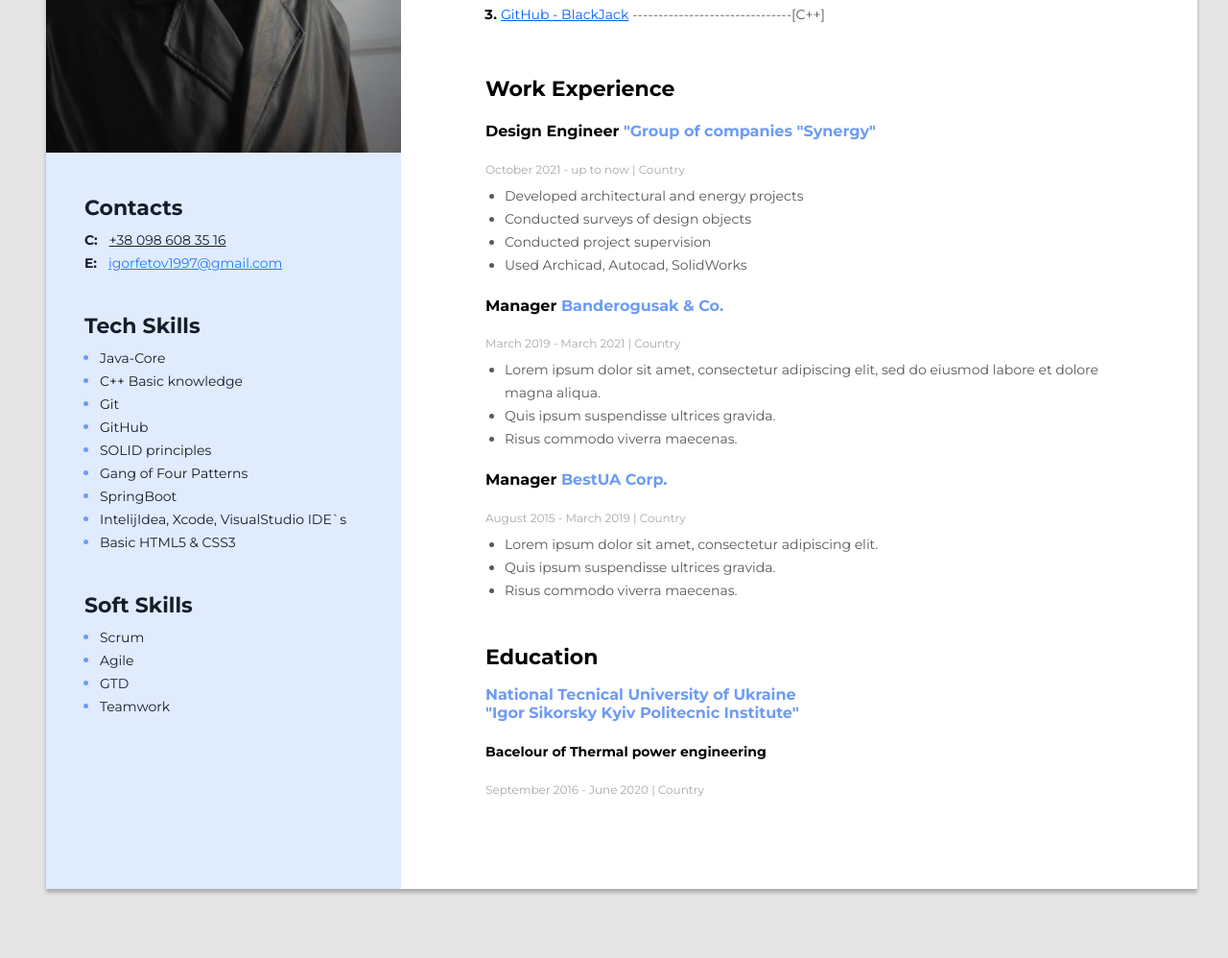
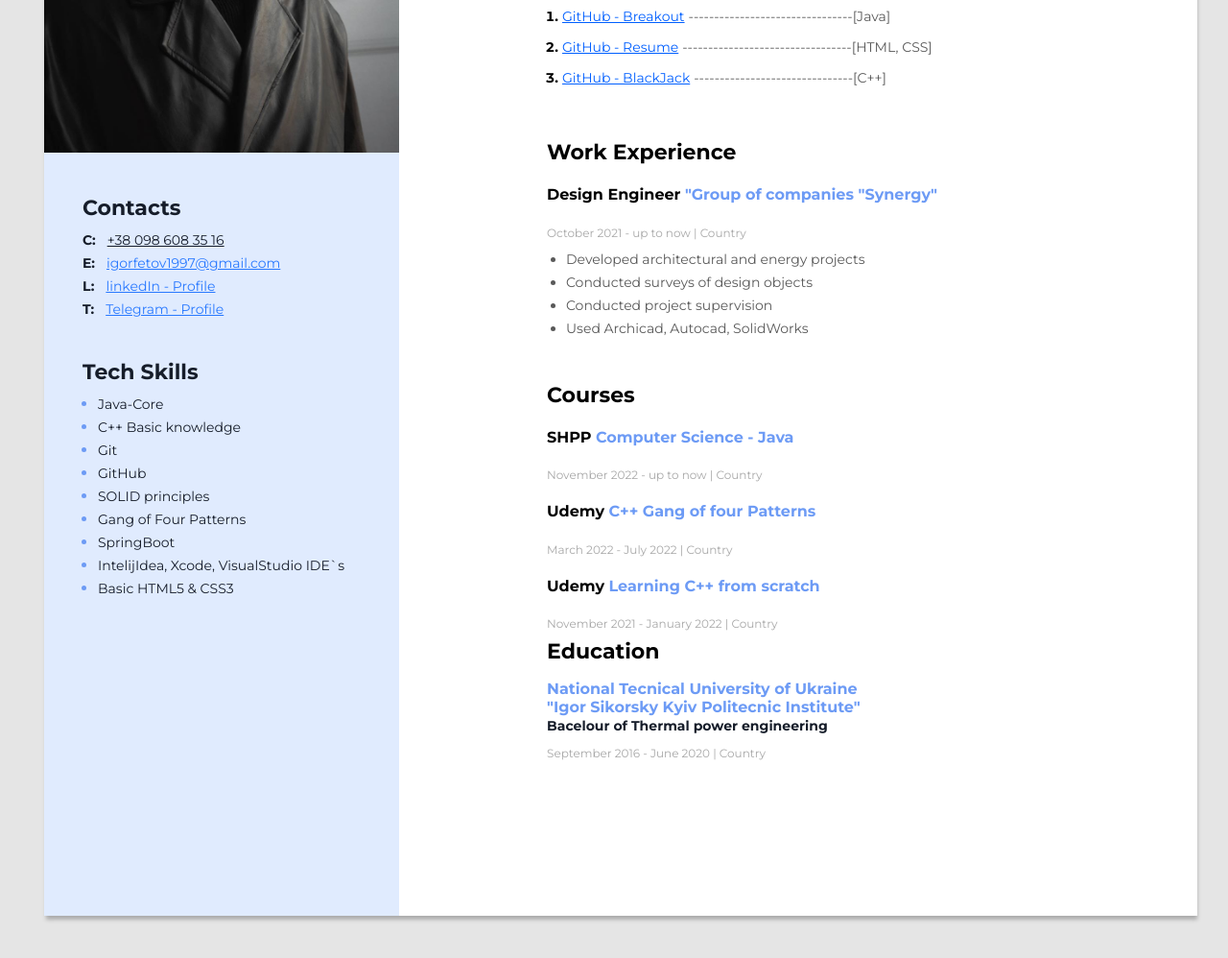
Before and after one commit to Gamemod13/Resume, a plain HTML site: page index.html in a window 1280 px wide. Shown: the part 484-1482 px from the top of the page at 96% size. Before the commit the page ends 1458 px from the top, so only its background shows below. Drawn offline with Linux system fonts and the light colour scheme.

Commit message:
Updated resume. Add links.

```diff
--- a/css/styles.css
+++ b/css/styles.css
@@ -15,8 +15,9 @@ body {
 
 /* Main content */
 .main-content {
-    padding: 88px;
+    padding: 154px;
 }
+
 .main-content-title {
     font-style: normal;
     font-weight: 700;
@@ -60,7 +61,7 @@ body {
 
 /* Projects */
 .projects-container {
-margin: 0 0 52px 0;
+    margin: 0 0 52px 0;
 }
 
 .project-item {
@@ -98,6 +99,7 @@ margin: 0 0 52px 0;
 .sidebar {
     width: 370px;
     background: #E0EBFE;
+    padding: 0 0 0 0;
 }
 
 .my-photo {
@@ -125,7 +127,8 @@ margin: 0 0 52px 0;
     margin-bottom: 44px;
 }
 
-.work-expirience-position {
+.work-expirience-position,
+.course-title {
     font-style: normal;
     font-weight: 700;
     font-size: 16px;
@@ -138,11 +141,13 @@ margin: 0 0 52px 0;
 }
 
 .work-expirience-company,
-.university-name {
+.university-name,
+.course-speciality {
     color: #6D9BF5;
     width: 340px;
     margin: 12px 0 12px 0;
 }
+
 .period {
     font-style: normal;
     font-weight: 400;
@@ -167,11 +172,13 @@ margin: 0 0 52px 0;
 
 /* Education */
 
-.education-speciality{
+.education-speciality {
     font-style: normal;
-font-weight: 700;
-font-size: 14px;
-line-height: 17px;
+    font-weight: 700;
+    font-size: 14px;
+    line-height: 17px;
+    color: #161D2A;
+    margin: 34px 0 12px 0;
 }
 
 /* Contaxt */
--- a/index.html
+++ b/index.html
@@ -36,16 +36,34 @@
           <h3 class="main-content-title">Projects</h3>
           <ol class="project-list">
             <li class="project-item">
-              <a href="https://github.com/Gamemod13" class="project-item-link">GitHub - PetProject</a>
-              <span class="projects-item-description">------------------------------[Java]</span>
+              <a
+                href="https://github.com/Gamemod13/Breakout"
+                class="project-item-link"
+                >GitHub - Breakout</a
+              >
+              <span class="projects-item-description"
+                >--------------------------------[Java]</span
+              >
             </li>
             <li class="project-item">
-              <a href="https://github.com/Gamemod13/Resume" class="project-item-link">GitHub - Resume</a>
-              <span class="projects-item-description">---------------------------------[HTML, CSS]</span>
+              <a
+                href="https://github.com/Gamemod13/Resume"
+                class="project-item-link"
+                >GitHub - Resume</a
+              >
+              <span class="projects-item-description"
+                >---------------------------------[HTML, CSS]</span
+              >
             </li>
             <li class="project-item">
-              <a href="https://github.com/Gamemod13/Blackjack" class="project-item-link">GitHub - BlackJack</a>
-              <span class="projects-item-description">-------------------------------[C++]</span>
+              <a
+                href="https://github.com/Gamemod13/Blackjack"
+                class="project-item-link"
+                >GitHub - BlackJack</a
+              >
+              <span class="projects-item-description"
+                >-------------------------------[C++]</span
+              >
             </li>
           </ol>
         </div>
@@ -54,40 +72,51 @@
           <h3 class="main-content-title">Work Experience</h3>
           <!-- First Company -->
           <div class="work-expirience-place">
-            <h4 class="work-expirience-position">Design Engineer
-              <span class="work-expirience-company">"Group of companies "Synergy"</span> </h4>
+            <h4 class="work-expirience-position">
+              Design Engineer
+              <span class="work-expirience-company"
+                >"Group of companies "Synergy"</span
+              >
+            </h4>
             <p class="period">October 2021 - up to now | Country</p>
             <ul class="work-duties-list">
-              <li class="work-duties">Developed architectural and energy projects</li>
+              <li class="work-duties">
+                Developed architectural and energy projects
+              </li>
               <li class="work-duties">Conducted surveys of design objects</li>
               <li class="work-duties">Conducted project supervision</li>
               <li class="work-duties">Used Archicad, Autocad, SolidWorks</li>
             </ul>
           </div>
-          <!-- Second Company -->
-          <div class="work-expirience-place">
-            <h4 class="work-expirience-position">Manager
-              <span class="work-expirience-company">Banderogusak & Co.</span></h4>
-            <p class="period">March 2019 - March 2021 | Country</p>
-            <ul class="work-duties-list">
-              <li class="work-duties">
-                Lorem ipsum dolor sit amet, consectetur adipiscing elit, sed do
-                eiusmod labore et dolore magna aliqua.
-              </li>
-              <li class="work-duties">Quis ipsum suspendisse ultrices gravida.</li>
-              <li class="work-duties">Risus commodo viverra maecenas.</li>
-            </ul>
-          </div>
-          <!-- Third Company -->
-          <div class="work-expirience-place">
-            <h4 class="work-expirience-position">Manager
-              <span class="work-expirience-company">BestUA Corp.</span></h4>
-            <p class="period">August 2015 - March 2019 | Country</p>
-            <ul class="work-duties-list">
-              <li class="work-duties">Lorem ipsum dolor sit amet, consectetur adipiscing elit.</li>
-              <li class="work-duties">Quis ipsum suspendisse ultrices gravida.</li>
-              <li class="work-duties">Risus commodo viverra maecenas.</li>
-            </ul>
+        </div>
+        <!-- Courses -->
+        <div>
+          <h3 class="main-content-title">Courses</h3>
+          <div>
+            <!-- First Course -->
+            <div>
+              <h4 class="course-title">
+                SHPP
+                <span class="course-speciality">Computer Science - Java</span>
+              </h4>
+              <p class="period">November 2022 - up to now | Country</p>
+            </div>
+            <!-- Second Course -->
+            <div>
+              <h4 class="course-title">
+                Udemy
+                <span class="course-speciality">C++ Gang of four Patterns</span>
+              </h4>
+              <p class="period">March 2022 - July 2022 | Country</p>
+            </div>
+            <!-- Third Course -->
+            <div>
+              <h4 class="course-title">
+                Udemy
+                <span class="course-speciality">Learning C++ from scratch</span>
+              </h4>
+              <p class="period">November 2021 - January 2022 | Country</p>
+            </div>
           </div>
         </div>
         <!-- Educations -->
@@ -97,8 +126,10 @@
             <h4 class="university-name">
               National Tecnical University of Ukraine "Igor Sikorsky Kyiv
               Politecnic Institute"
+              <span class="education-speciality">
+                Bacelour of Thermal power engineering</span
+              >
             </h4>
-            <h5 class="education-speciality">Bacelour of Thermal power engineering</h5>
             <p class="period">September 2016 - June 2020 | Country</p>
           </div>
         </div>
@@ -117,10 +148,29 @@
           <h3 class="sidebar-title">Contacts</h3>
           <p class="contacts-item">
             <span class="contact-type">C: </span>
-            <a href="tel:+380986083516" class="contacts-number">+38 098 608 35 16</a></p>
+            <a href="tel:+380986083516" class="contacts-number"
+              >+38 098 608 35 16</a
+            >
+          </p>
           <p class="contacts-item">
             <span class="contact-type">E: </span>
-            <a href="mailto:igorfetov1997@gmail.com" class="contacts-email">igorfetov1997@gmail.com</a>
+            <a href="mailto:igorfetov1997@gmail.com" class="contacts-email"
+              >igorfetov1997@gmail.com</a
+            >
+          </p>
+          <p class="contacts-item">
+            <span class="contact-type">L: </span>
+            <a
+              href="https://www.linkedin.com/in/ihor-fetov-3537581ba"
+              class="contacts-email"
+              >linkedIn - Profile</a
+            >
+          </p>
+          <p class="contacts-item">
+            <span class="contact-type">T: </span>
+            <a href="https://telegram.me/gared12" class="contacts-email"
+              >Telegram - Profile</a
+            >
           </p>
         </div>
         <!-- Tech skills -->
@@ -149,28 +199,12 @@
               <span class="skills-list-text">SpringBoot</span>
             </li>
             <li class="skills-list-item">
-              <span class="skills-list-text">IntelijIdea, Xcode, VisualStudio IDE`s</span>
+              <span class="skills-list-text"
+                >IntelijIdea, Xcode, VisualStudio IDE`s</span
+              >
             </li>
             <li class="skills-list-item">
               <span class="skills-list-text">Basic HTML5 & CSS3</span>
-            </li>
-          </ul>
-        </div>
-        <!-- Soft Skills -->
-        <div class="soft-skills-container">
-          <h3 class="sidebar-title">Soft Skills</h3>
-          <ul class="skills-list">
-            <li class="skills-list-item">
-              <span class="skills-list-text">Scrum</span>
-            </li>
-            <li class="skills-list-item">
-              <span class="skills-list-text">Agile</span>
-            </li>
-            <li class="skills-list-item">
-              <span class="skills-list-text">GTD</span>
-            </li>
-            <li class="skills-list-item">
-              <span class="skills-list-text">Teamwork</span>
             </li>
           </ul>
         </div>
```
